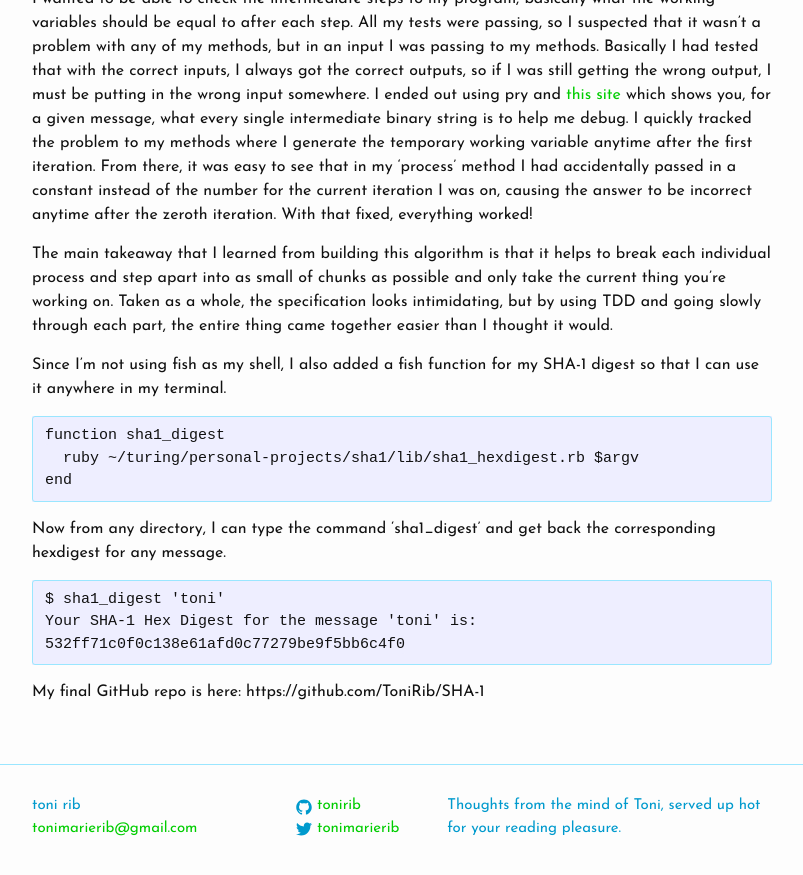
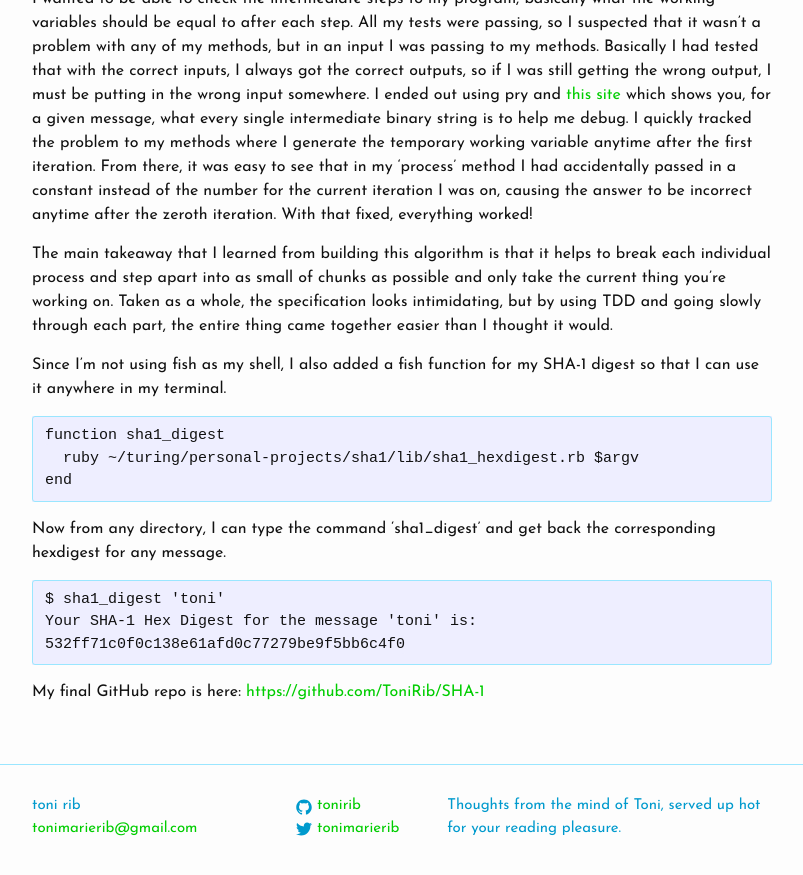
Before and after one commit to ToniRib/personal-blog, a Jekyll site: the page built from _posts/2016-01-04-sha1.markdown, in a window 1280 px wide and 900 px high, scrolled down 1948 px. Shown: the top 875 px of the window, without its empty margins (238-1041 px from the left). Built offline with Jekyll 4.4.1, drawn with Linux system fonts in a browser that asks for light colours; Markdown is read by kramdown in place of the engine named in the settings; formulas are drawn with MathJax 3; part of the change alters nothing that is shown.

````diff
--- a/_posts/2016-01-04-sha1.markdown
+++ b/_posts/2016-01-04-sha1.markdown
@@ -49,4 +49,4 @@ Your SHA-1 Hex Digest for the message 'toni' is:
 532ff71c0f0c138e61afd0c77279be9f5bb6c4f0
 ```
 
-My final GitHub repo is here: https://github.com/ToniRib/SHA-1
+My final GitHub repo is here: [https://github.com/ToniRib/SHA-1](https://github.com/ToniRib/SHA-1)
````
